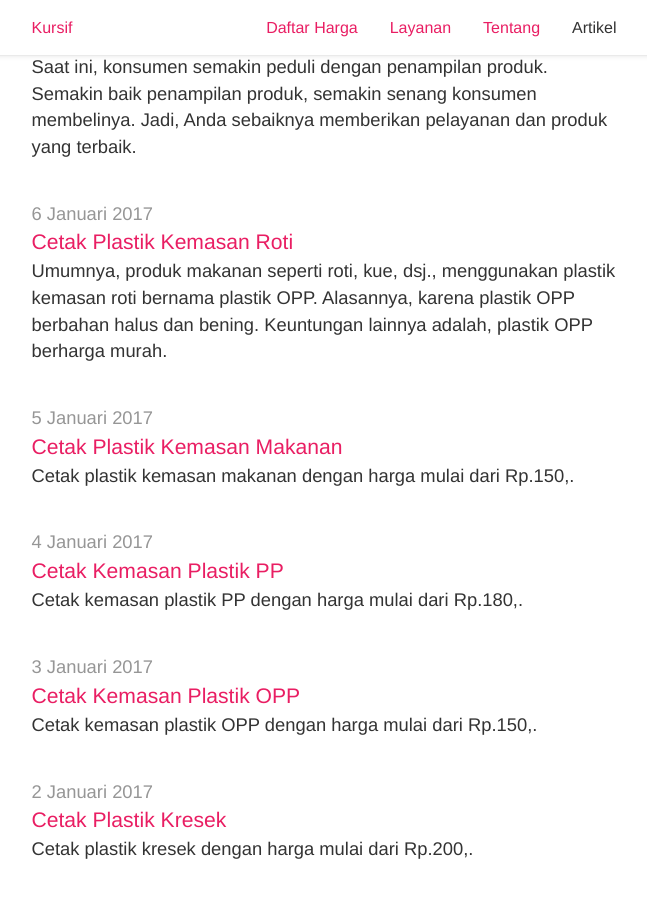
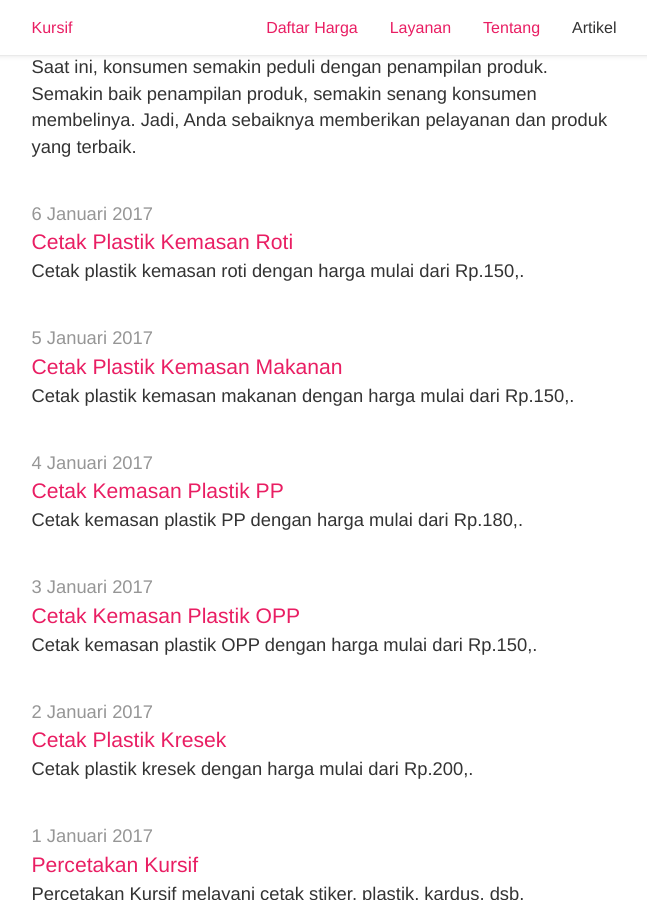
Before and after one commit to tertanda/kursif.github.io, a Jekyll site: the page built from artikel/index.md, in a window 1280 px wide and 900 px high, scrolled down 1352 px. Shown: the whole window, without its empty margins (316-963 px from the left). Built offline with Jekyll 4.4.1, drawn with Linux system fonts in a browser that asks for light colours; a script that is not in the unit is left out.

Commit message:
Cetak Plastik Kemasan Roti

```diff
--- a/artikel/_posts/2017-01-06-cetak-plastik-kemasan-roti.md
+++ b/artikel/_posts/2017-01-06-cetak-plastik-kemasan-roti.md
@@ -4,7 +4,7 @@
 permalink: artikel/:title
 title    : Cetak Plastik Kemasan Roti
 author   : El Nino H. Maulana
-intro    : Umumnya, produk makanan seperti roti, kue, dsj., menggunakan plastik kemasan roti bernama plastik OPP. Alasannya, karena plastik OPP berbahan halus dan bening. Keuntungan lainnya adalah, plastik OPP berharga murah.
+intro    : Cetak plastik kemasan roti dengan harga mulai dari Rp.150,.
 meta     : Cetak plastik kemasan roti dengan harga mulai dari Rp.150,.
 ---
 
```
